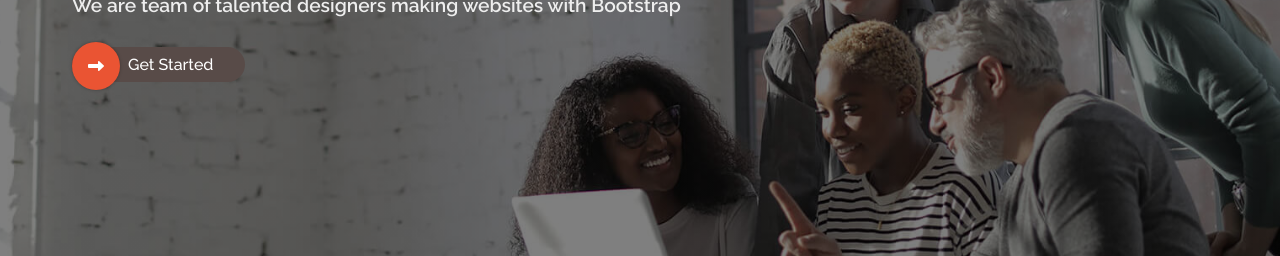
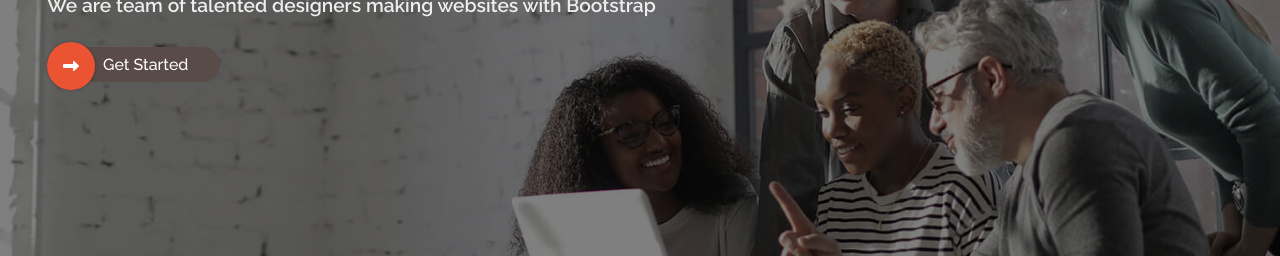
Before and after one commit to PiyushChamoli/checkpoint-4-html-css, a plain HTML site: page index.html in a window 1280 px wide. Shown: the part 309-565 px from the top of the page. Drawn offline with Linux system fonts and the light colour scheme.

Commit message:
Checkpoint 4

```diff
--- a/assets/stylesheets/style.css
+++ b/assets/stylesheets/style.css
@@ -60,7 +60,7 @@ body {
     box-sizing: border-box;
 }
 .container {
-    max-width: 1200px;
+    max-width: 1250px;
     width: 100%;
     padding: 0 2rem;
     margin: 0 auto;
```
